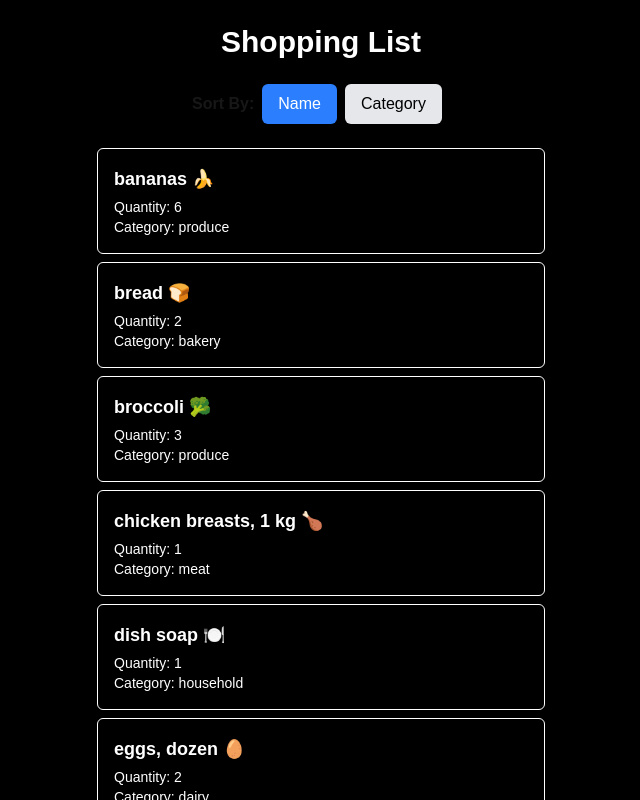
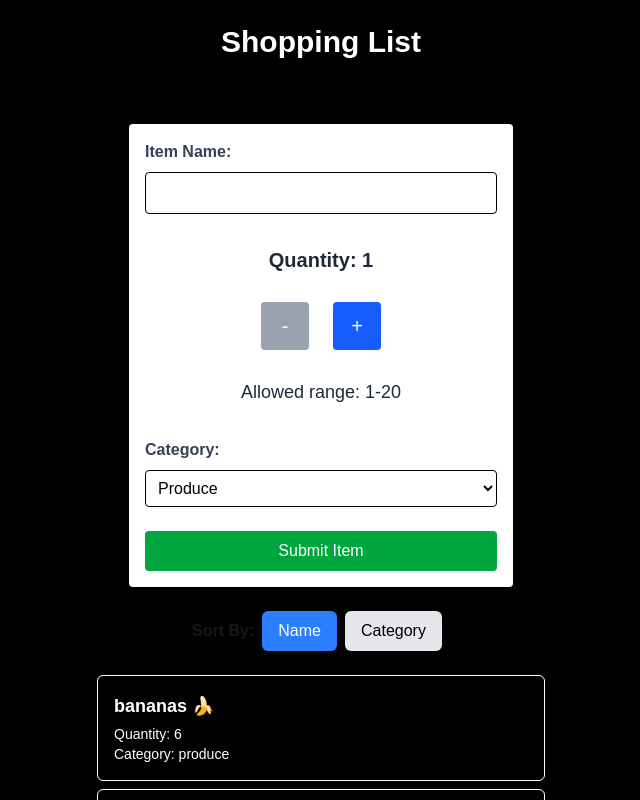
Before and after one commit to Ashawstrand/cprg306-assignments, a Next.js app: page /week-7 in a window 1280 px wide. Shown: the top 800 px of the page, without its empty margins (319-959 px from the left). Built offline with nearby package versions, Linux system fonts and the light colour scheme.

Commit message:
modified item-list.js by removing import items, added items as a prop, and used sortedItems to avoid mutating original array

```diff
--- a/app/week-7/item-list.js
+++ b/app/week-7/item-list.js
@@ -2,9 +2,8 @@
 
 import React, { useState } from 'react';
 import Item from './item';
-import items from './items.json';
 
-const ItemList = () => {
+const ItemList = ({ items }) => {
 const [sortBy, setSortBy] = useState("name");
 
 //sorted copy of items array.
@@ -35,6 +34,7 @@
         Category
       </button>
     </div>
+
     <ul className="max-w-md mx-auto mt-6">
         {sortedItems.map((item) => (
           <Item
--- a/app/week-7/page.js
+++ b/app/week-7/page.js
@@ -1,13 +1,25 @@
-import React from 'react';
+'use client';
+
+import React, { useState } from 'react';
+import NewItem from './new-item';
 import ItemList from "./item-list";
+import itemsData from './items.json';
 
 const Page = () => {
-    return (
+
+  const [items, setItems] = useState(itemsData);
+
+  const handleAddItem = (newItem) => {
+    setItems((prevItems) => [...prevItems, newItem]);
+  };
+
+  return (
       <div className="min-h-screen bg-black p-6">
         <h1 className="text-3xl font-bold text-center text-white mb-6">
             Shopping List
         </h1>
-        <ItemList />
+        <NewItem onAddItem={handleAddItem} />
+        <ItemList items={items} />
       </div>
     );
 };
```
